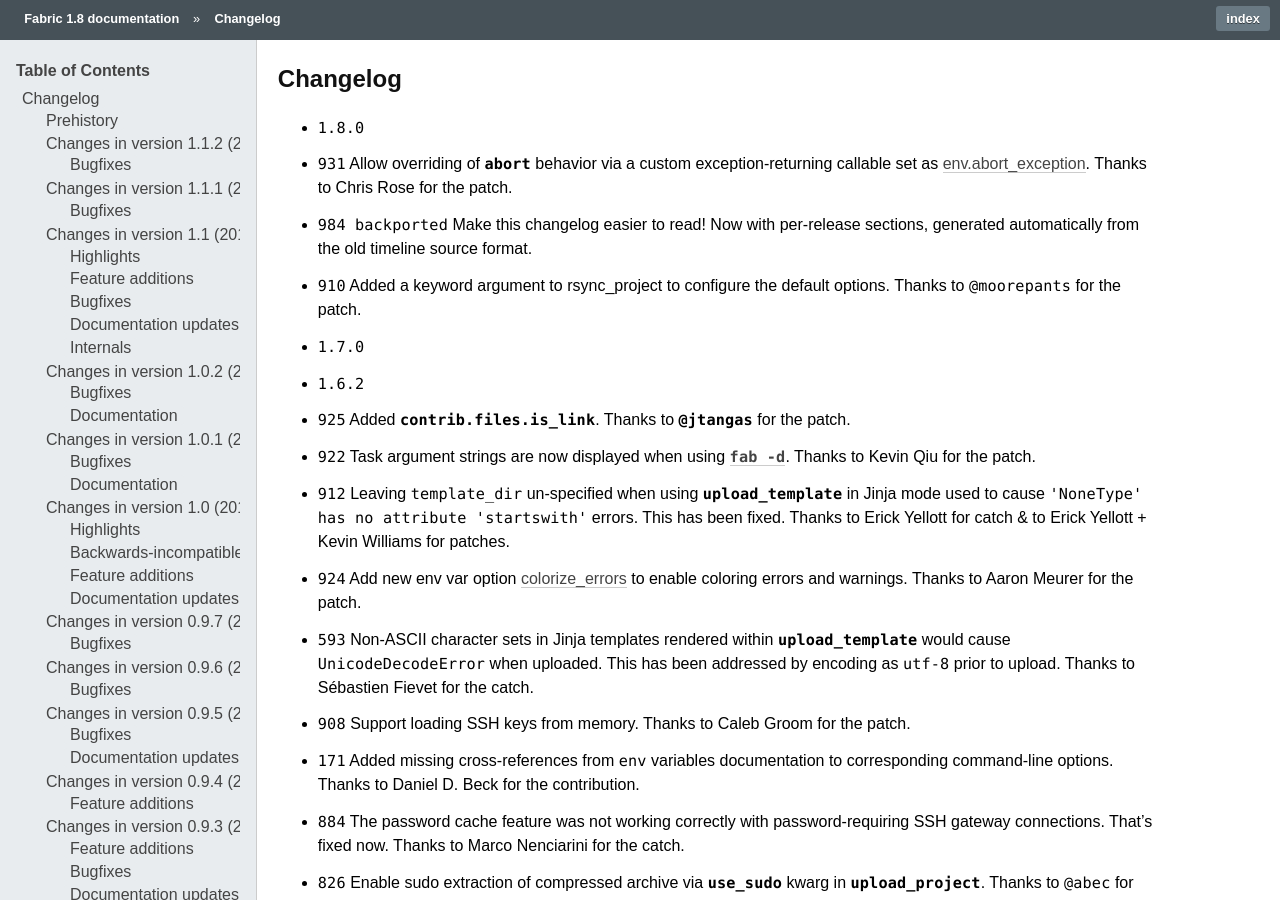
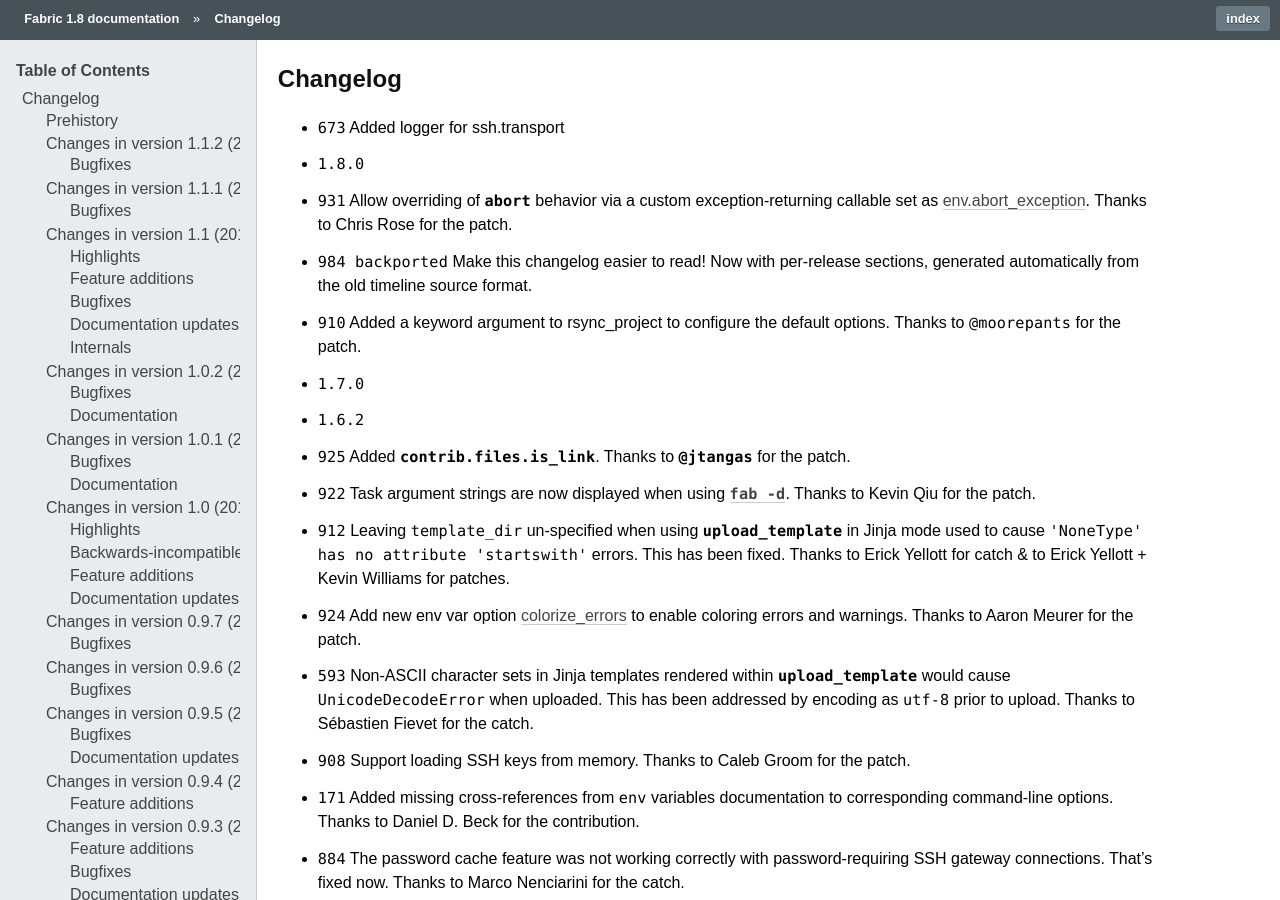
Before and after one commit to fabric/fabric, a Sphinx documentation site: the page built from docs/changelog.rst, in a window 1280 px wide and 900 px high. Built offline with Sphinx 7.4.7, drawn with Linux system fonts in a browser that asks for light colours; cross-references to code outside the pages are shown as plain code.

Commit message:
updated changelog

```diff
--- a/docs/changelog.rst
+++ b/docs/changelog.rst
@@ -3,7 +3,7 @@
 =========
 Changelog
 =========
-
+* :bug:`673` Added logger for ssh.transport
 * :release:`1.8.0 <2013-09-20>`
 * :feature:`931` Allow overriding of `.abort` behavior via a custom
   exception-returning callable set as :ref:`env.abort_exception
```
